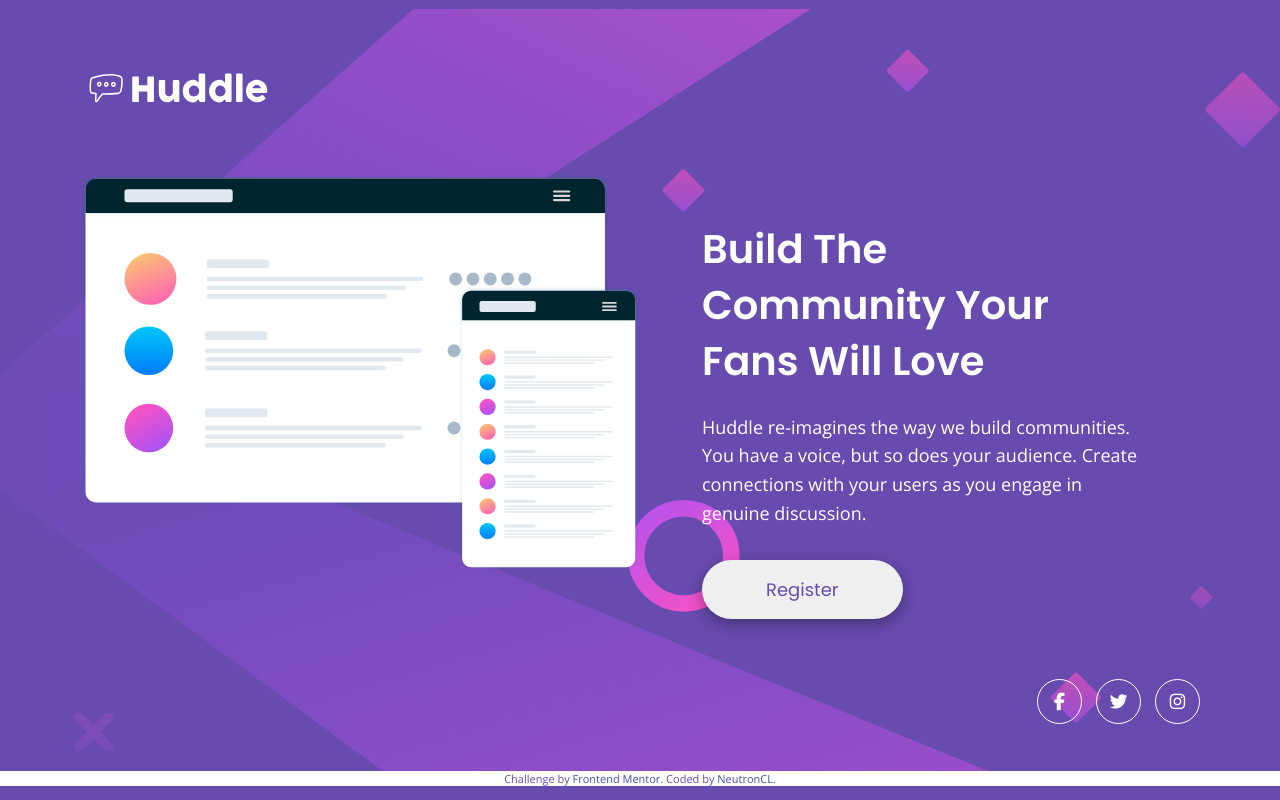
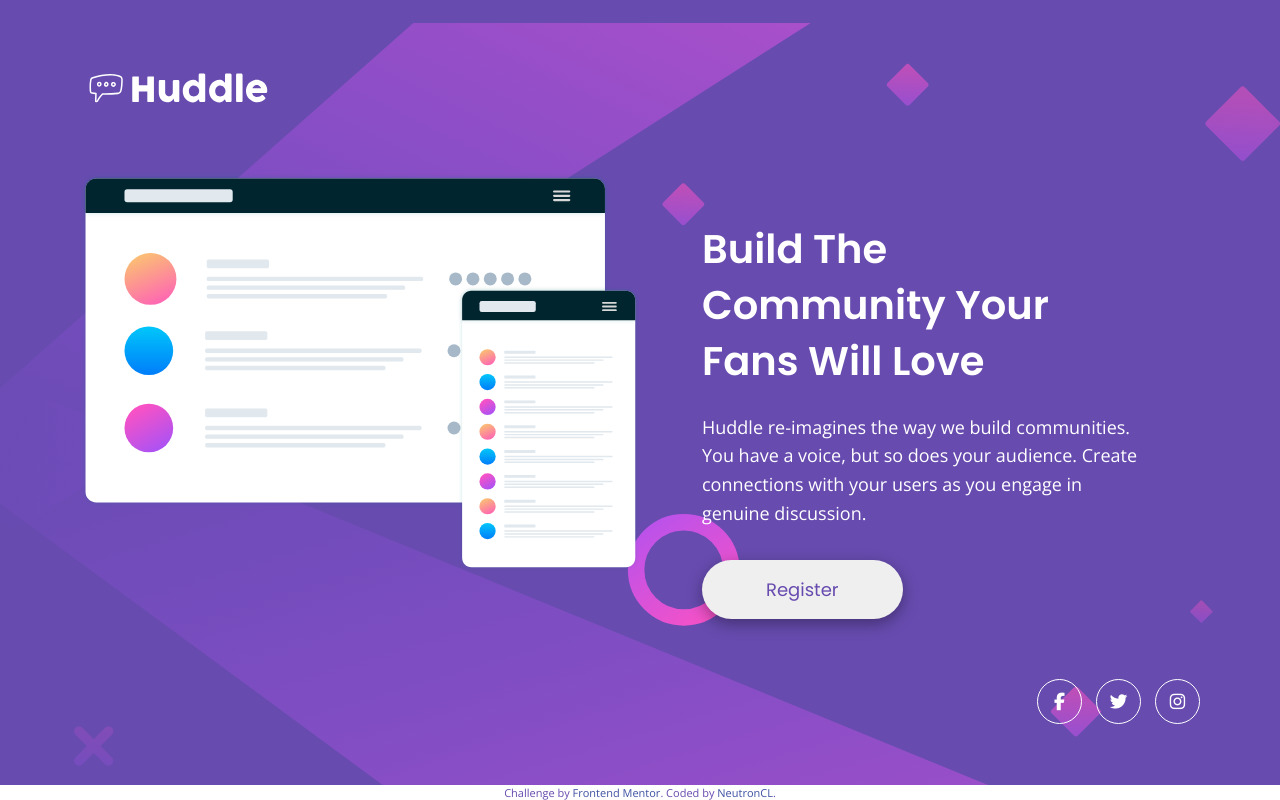
Before and after one commit to Baradit/Huddle-landing-single, a plain HTML site: page index.html in a window 1280 px wide. Drawn offline with nearby package versions, Linux system fonts and the light colour scheme.

Commit message:
details fixed

```diff
--- a/scss/_globals.scss
+++ b/scss/_globals.scss
@@ -44,7 +44,17 @@ img {
 // Media queries for body
 @media (min-width: 48rem) {
     body {
+        position: relative;
+        height: 100vh;
         background-image: url(/images/bg-desktop.svg);
         background-position: 5% 100%;
     }
+
+    footer {
+        position: absolute;
+        left: 50%;
+        bottom: 0;
+        transform: translateX(-50%);
+        width: 100%;
+    }
 }
--- a/scss/_hero.scss
+++ b/scss/_hero.scss
@@ -77,6 +77,8 @@
     .hero {
 
         &__container {
+            max-width: 1440px;
+            margin: 0 auto;
             padding: 4rem 5rem;
             padding-bottom: 2.5rem;
             display: flex;
```
Also changed, not shown: style/main.css, 1 other file.
